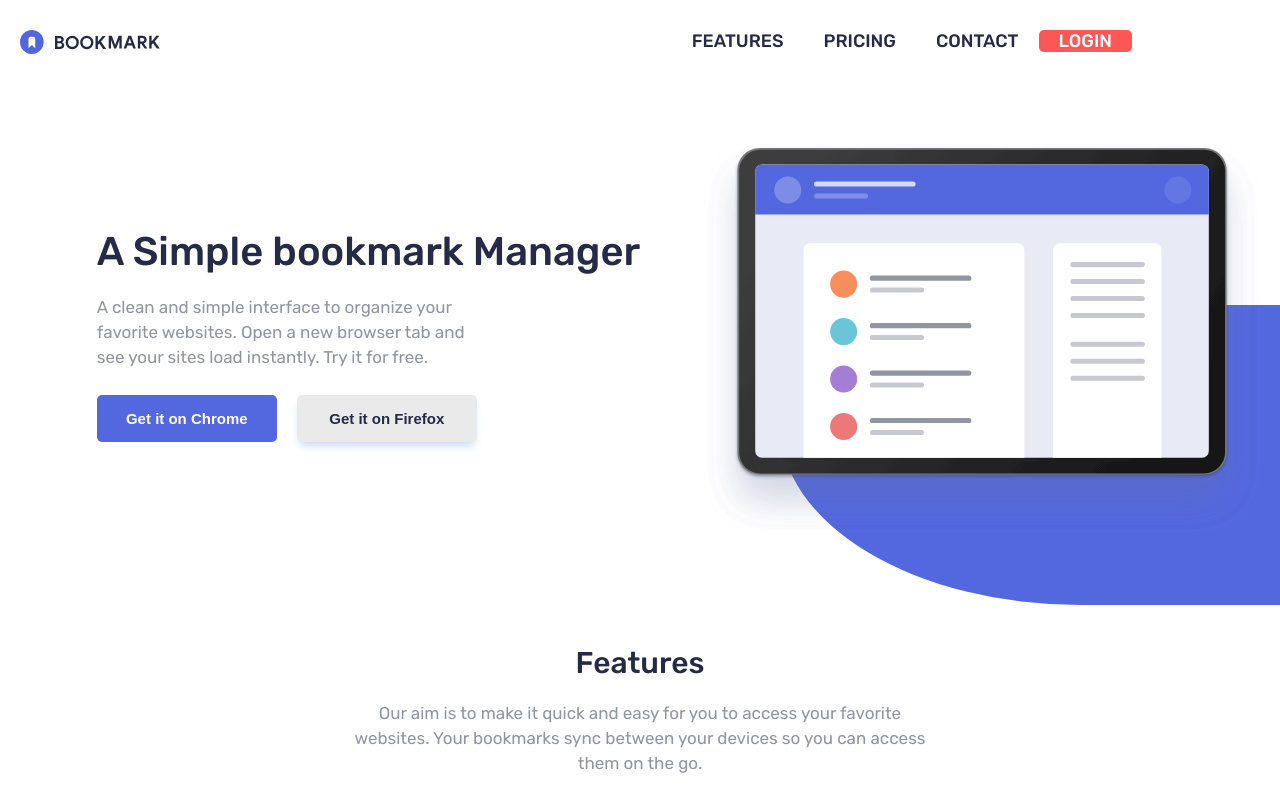
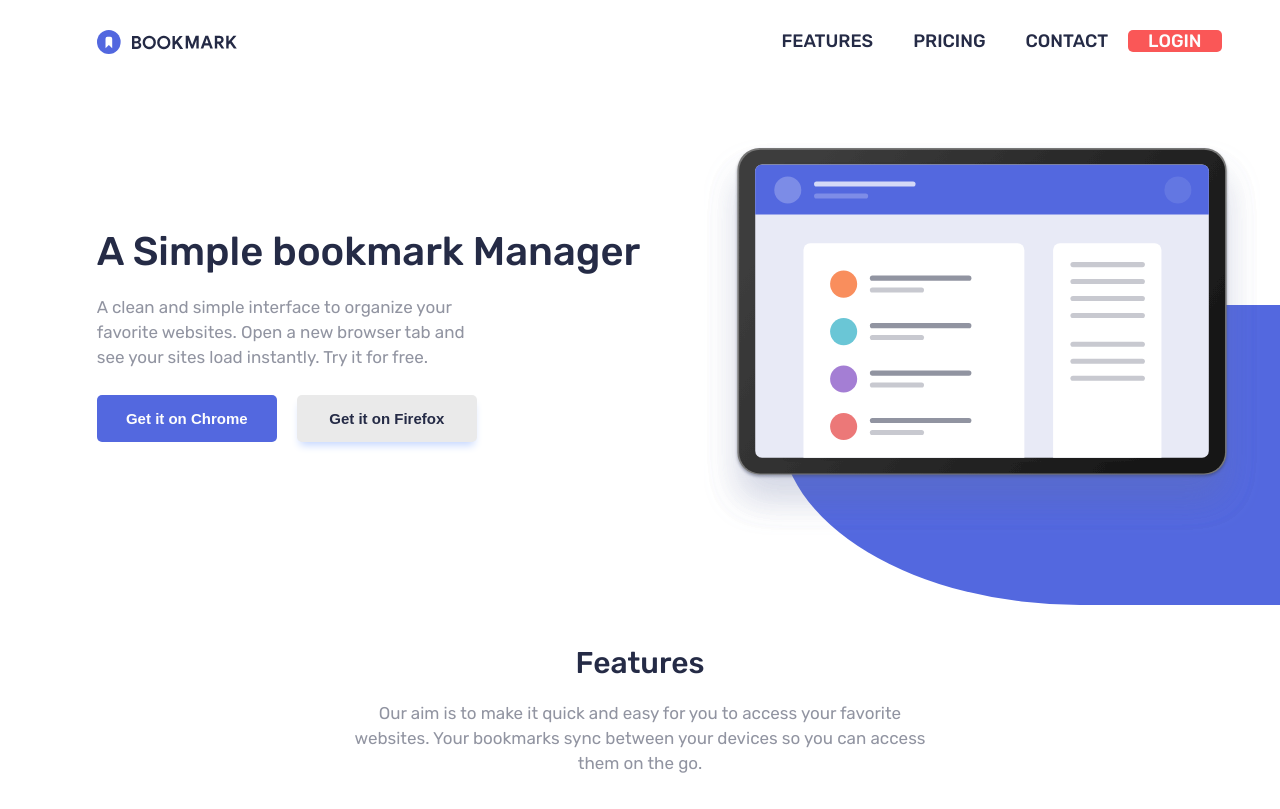
Before and after one commit to MarianIR/bookmark-landing-page, a plain HTML site: page index.html in a window 1280 px wide. Shown: the top 809 px of the page. Drawn offline with Linux system fonts and the light colour scheme.

Commit message:
feat: new project update

```diff
--- a/scss/_header.scss
+++ b/scss/_header.scss
@@ -22,6 +22,7 @@
   .page-logo {
     width: 14rem;
     height: 2.4rem;
+    margin-left: 6vw;
     &.active {
       width: 14rem;
       height: 2.4rem;
@@ -46,7 +47,7 @@
       @media (min-width: 768px) {
         display: flex;
         flex-direction: row;
-        margin-right: 10vw;
+        margin-right: 3vw;
       }
       &.active {
         display: block;
```
Also changed, not shown: scss/main.css, 1 other file.
